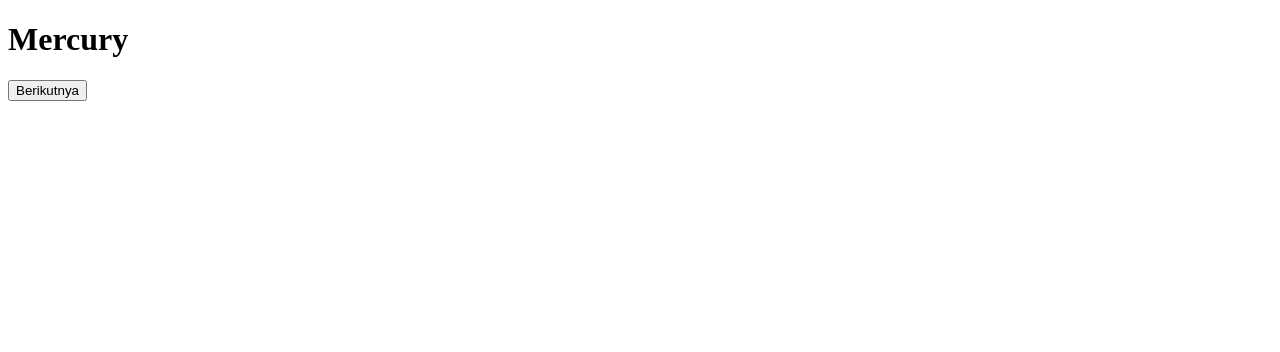
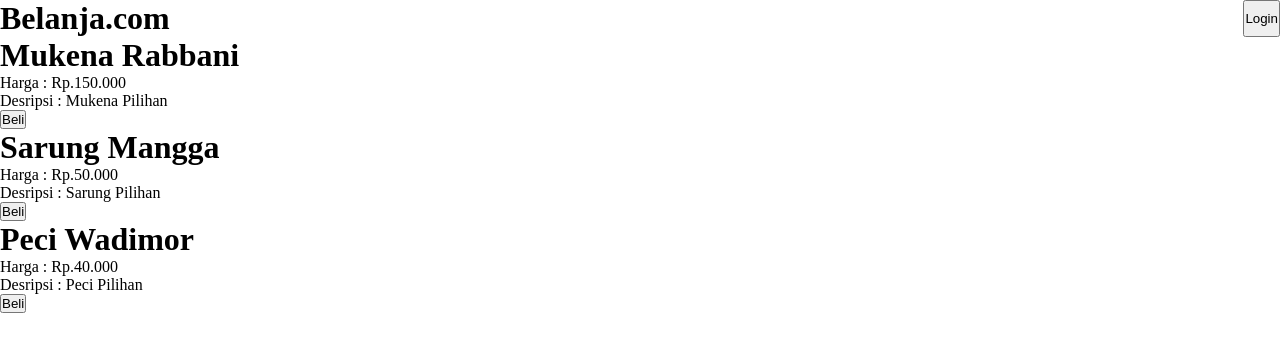
Before and after one commit to tiganareymansyah/pelatihan-react, a React (Vite) app: page / in a window 1280 px wide. Shown: the top 352 px of the page. Built offline with nearby package versions, Linux system fonts and the light colour scheme.

Commit message:
pertemuan 5

```diff
--- a/src/App.jsx
+++ b/src/App.jsx
@@ -1,7 +1,60 @@
-import SolarSystem from "./components/pertemuan-4/SolarSystem"
+// // Importan pertemuan ke 4
+// import SolarSystem from "./components/pertemuan-4/SolarSystem"
+// import { useState } from "react"
+
+// // Importan pertemuan ke 5
+import Header from "./components/pertemuan-5/header";
+import Product from "./components/pertemuan-5/product";
+
+// // Variable pertemuan 5
+const products = [
+  {
+    id: 1,
+    name: "Mukena Rabbani",
+    desc: "Mukena Pilihan",
+    price: "Rp.150.000",
+  },
+  {
+    id: 2,
+    name: "Sarung Mangga",
+    desc: "Sarung Pilihan",
+    price: "Rp.50.000",
+  },
+  {
+    id: 3,
+    name: "Peci Wadimor",
+    desc: "Peci Pilihan",
+    price: "Rp.40.000",
+  },
+];
 
 function App() {
-  return <SolarSystem />
+  // // Ini pertemuan ke 4
+  // const [index, setIndex] = useState(0);
+  // const [showMore, setShowMore] = useState(false);
+
+  // return (
+  //   <>
+  //     <SolarSystem index = {index} setIndex = {setIndex} showMore = {showMore} setShowMore = {setShowMore} />
+  //     <SolarSystem index = {index} setIndex = {setIndex} showMore = {showMore} setShowMore = {setShowMore} />
+  //     <SolarSystem index = {index} setIndex = {setIndex} showMore = {showMore} setShowMore = {setShowMore} />
+  //   </>
+  // );
+
+  // // Ini pertemuan ke 5
+  return (
+    <>
+      <Header />
+      <main>
+        {products.map((p) => (
+          <Product key={p.id} name={p.name} desc={p.desc} price={p.price} />
+        ))}
+      </main>
+    </>
+  );
+
+  // Mutasi adalah mengubah sebagian isi dari objek atau array.
+  // Assignment adalah mengubah isi objek atau array jadi baru.
 }
 
-export default App
+export default App;
--- a/src/components/pertemuan-4/SolarSystem.jsx
+++ b/src/components/pertemuan-4/SolarSystem.jsx
@@ -1,13 +1,42 @@
-const planets = ["Mercury", "Venus", "Earth"];
-export default function SolarSystem() {
-  let index = 0;
-  function handleClick() {
-    index++;
+// import { useState } from "react";
+
+// const planets = ["Mercury", "Venus", "Earth"];
+
+// export default function SolarSystem() {
+//   const [index, setIndex] = useState(0);
+
+//   function handleClick() {
+//     setIndex(index + 1);
+//     console.log(index);
+//   }
+
+//   return (
+//     <>
+//       {/* <h1>{planets[index]}</h1> */}
+//       <h1>{index}</h1>
+//       <button onClick={handleClick}>Berikutnya</button>
+//     </>
+//   );
+// }
+
+const planets = ["Merkurius", "Venus", "Bumi", "Mars", "Jupiter", "Saturnus", "Uranus", "Neptunus", "Pluto"];
+
+export default function SolarSystem(props) {
+    const {index, setIndex, showMore, setShowMore} = props;
+
+  function handleMoreClick() {
+    setShowMore(!showMore);
   }
+
   return (
     <>
       <h1>{planets[index]}</h1>
-      <button onClick={handleClick}>Berikutnya</button>
+      {showMore && <p>Planet ke-{index + 1} dalam tata surya.</p>}
+      <button onClick={handleMoreClick}>
+        {showMore ? "Sembunyikan" : "Tampilkan"} detail
+      </button>
+      <button onClick={() => setIndex(index - 1)} disabled={index === 0}>Sebelumnya</button>
+      <button onClick={() => setIndex(index + 1)} disabled={index === planets.length - 1}>Berikutnya</button>
     </>
   );
 }
--- /dev/null
+++ b/src/components/pertemuan-5/header.css
@@ -0,0 +1,10 @@
+* {
+    margin: 0;
+    padding: 0
+}
+
+header {
+    display: flex;
+    justify-content: space-between;
+    /* background-color: ; */
+}
--- /dev/null
+++ b/src/components/pertemuan-5/header.jsx
@@ -0,0 +1,10 @@
+import './header.css'
+
+export default function Header() {
+    return (
+        <header>
+            <h1>Belanja.com</h1>
+            <button>Login</button>
+        </header>
+    )
+}
--- /dev/null
+++ b/src/components/pertemuan-5/product.jsx
@@ -0,0 +1,10 @@
+export default function Product({ name, price, desc }) {
+  return (
+      <div>
+        <h1>{name}</h1>
+        <p>Harga : {price}</p>
+        <p>Desripsi : {desc}</p>
+        <button>Beli</button>
+      </div>
+  );
+}
```
Also changed, not shown: .eslintrc.cjs.
